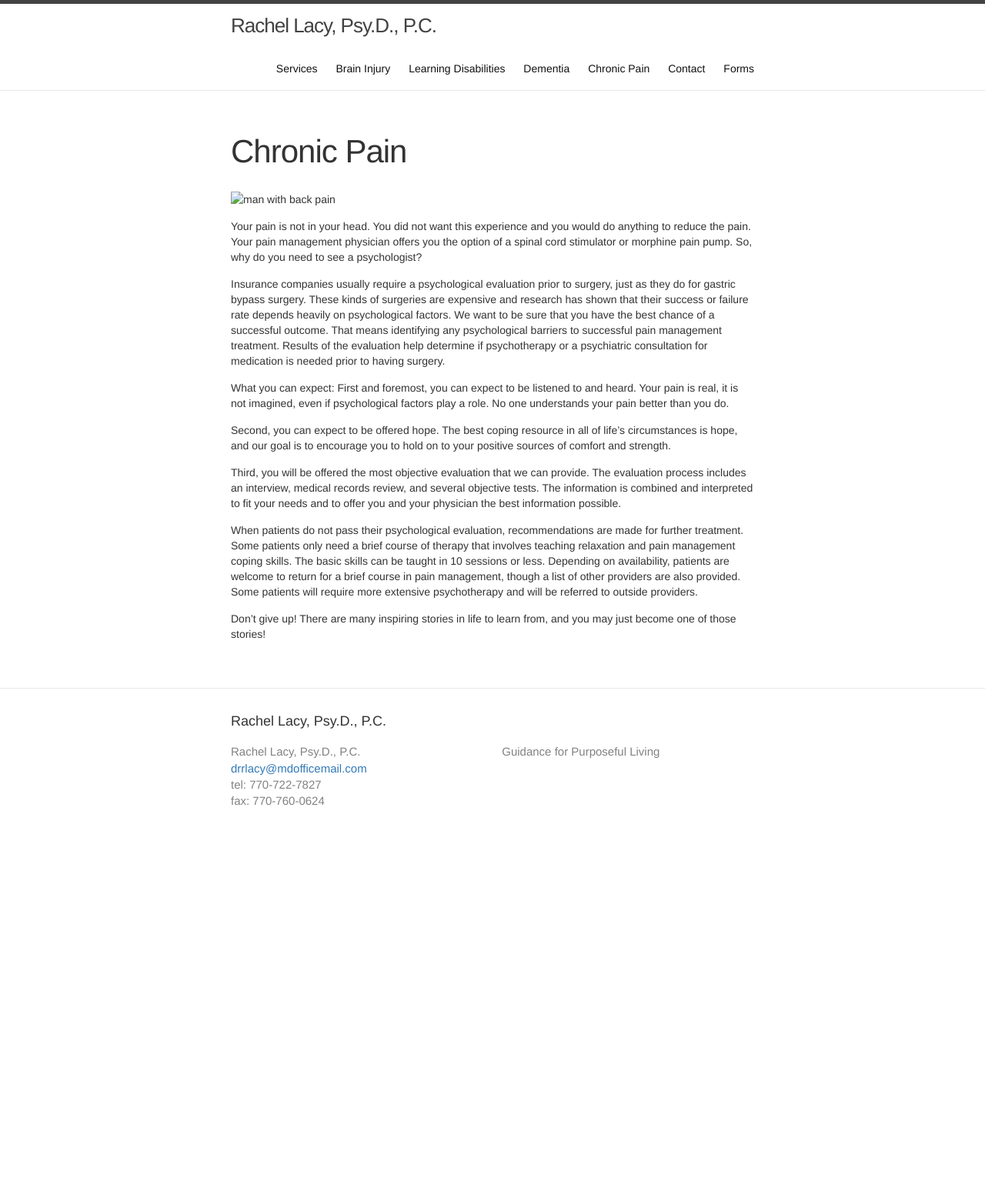
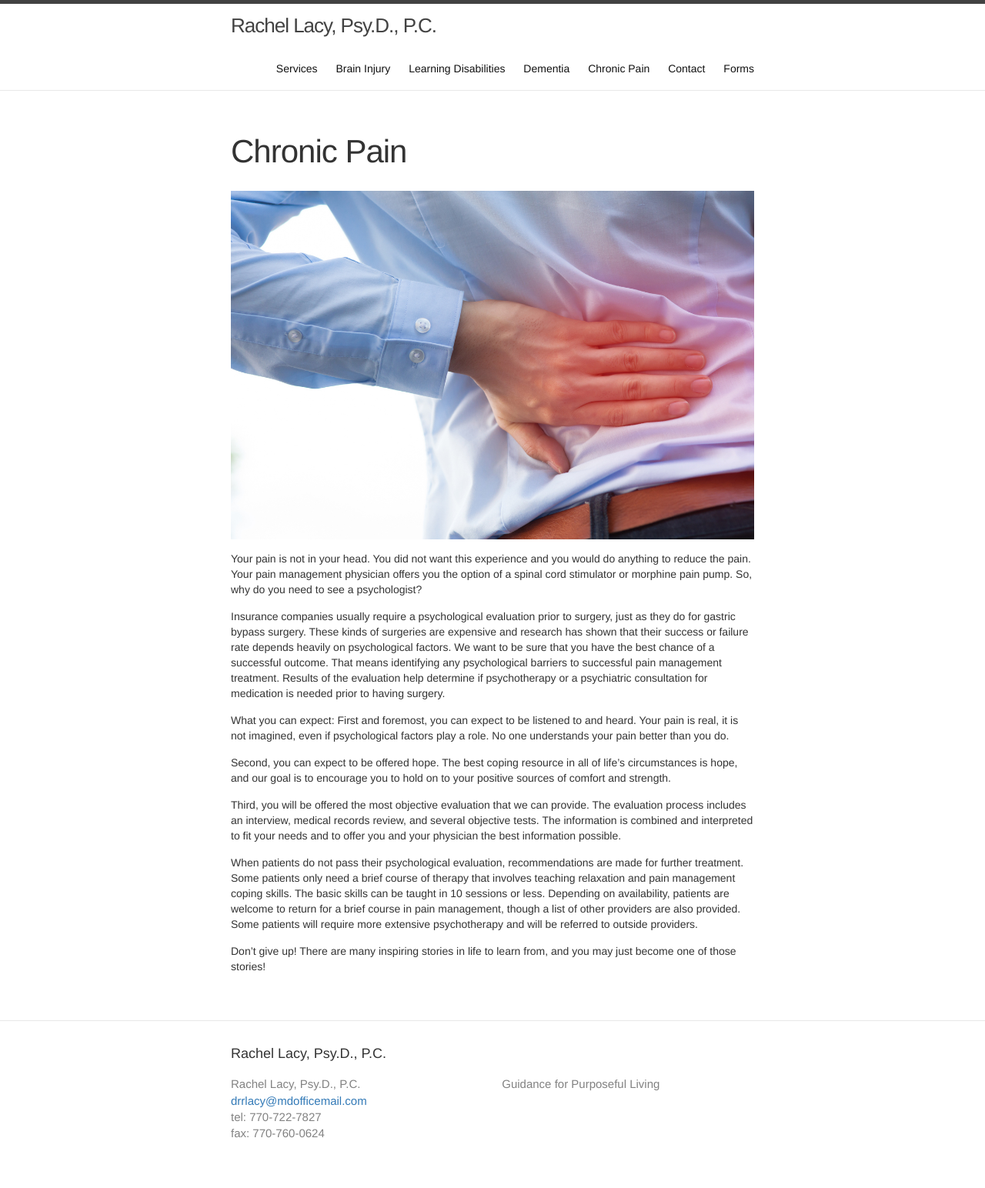
Before and after one commit to halcyon/renewedbrain.com, a Jekyll site: the page built from chronic-pain.md, in a window 1280 px wide. Shown: the whole page at 77% size. Built offline with Jekyll 4.4.1, drawn with Linux system fonts in a browser that asks for light colours; before the commit the page ends 1112 px from its top, so only the background shows below that.

Commit message:
Update chronic-pain.md

```diff
--- a/chronic-pain.md
+++ b/chronic-pain.md
@@ -5,7 +5,7 @@ permalink: /chronic-pain/
 weight: 5
 ---
 
-![man with back pain](.../images/backpain.jpg)
+![man with back pain](../images/backpain.jpg)
 
 Your pain is not in your head. You did not want this experience and you would do anything to reduce the pain. Your pain management physician offers you the option of a spinal cord stimulator or morphine pain pump. So, why do you need to see a psychologist?
 
```
